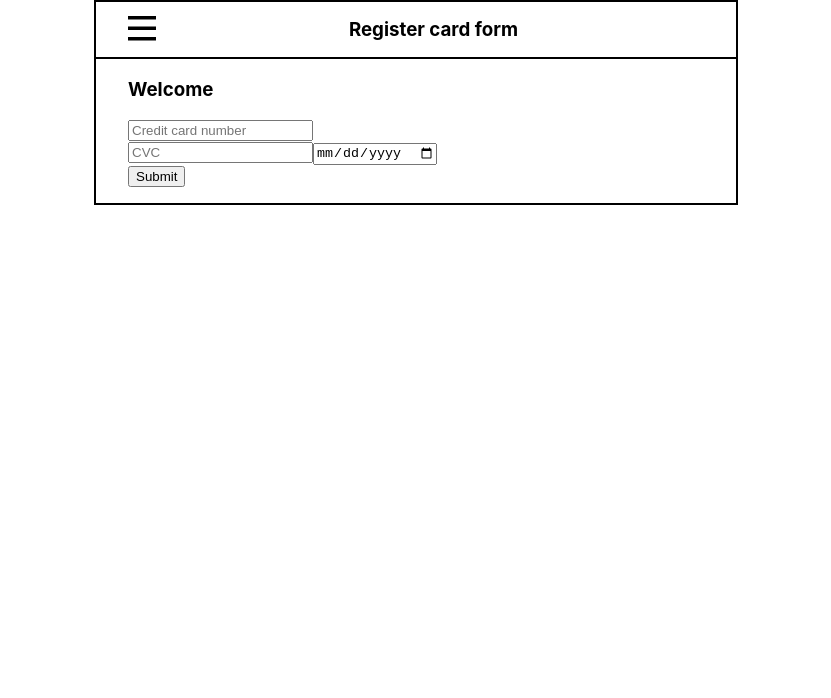
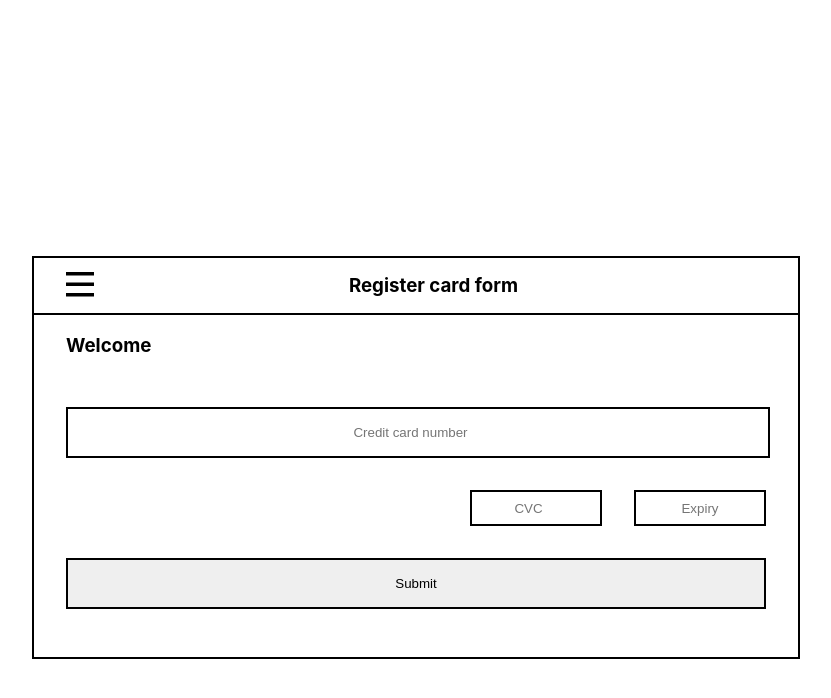
Before and after one commit to Miranda-hj/tower-task, a React (Create React App) app: page / in a window 1280 px wide. Shown: the top 698 px of the page, without its empty margins (224-1055 px from the left). Built offline with nearby package versions, Linux system fonts and the light colour scheme.

Commit message:
create form

```diff
--- a/src/App.module.scss
+++ b/src/App.module.scss
@@ -1,5 +1,4 @@
 .basic {
   border: 2px solid;
-  width: 50%;
-  margin: auto;
+  margin: 20%;
 }
--- a/src/component/content/content.module.scss
+++ b/src/component/content/content.module.scss
@@ -1,6 +1,37 @@
 .basic {
     display: flex;
     flex-direction: column;
-    padding: 0 2rem 1rem 2rem;
-
+    padding: 0 2rem 3rem 2rem;
+    gap: 2rem;
 }
+.cardNumber {
+    border: 2px solid;
+    text-align: center;
+    padding: 1rem 0;
+    width: 100%;
+}
+.inputGroup {
+    display: flex;
+    flex-direction: row;
+    justify-content: flex-end;
+    gap: 2rem;
+}
+.cvc {
+    border: 2px solid;
+    text-align: center;
+    padding: 0.5rem 0;
+    width: 8rem;
+    height: 1rem;
+}
+.expiry {
+    border: 2px solid;
+    text-align: center;
+    padding: 0.5rem 0;
+    width: 8rem;
+    height: 1rem;
+}
+.submit {
+    border: 2px solid;
+    text-align: center;
+    padding: 1rem 0;
+}
--- a/src/component/content/content.tsx
+++ b/src/component/content/content.tsx
@@ -3,18 +3,29 @@ import styles from "./content.module.scss";
 
 export const Content = () => {
   return (
-    <div className={styles.basic}>
-      <form method={"get"}>
+    <form method={"get"}>
+      <div className={styles.basic}>
         <h3 className={styles.title}>Welcome </h3>
         <div>
-          <input type={"number"} placeholder={"Credit card number"} />
+          <input
+            type={"number"}
+            placeholder={"Credit card number"}
+            className={styles.cardNumber}
+          />
         </div>
-        <div>
-          <input type={"number"} placeholder={"CVC"} />
-          <input type={"date"} placeholder={"expiry"} />
+        <div className={styles.inputGroup}>
+          <input type={"number"} placeholder={"CVC"} className={styles.cvc} />
+          <input
+            type={"text"}
+            onChange={(e) => console.log(e.target.value)}
+            onFocus={(e) => (e.target.type = "date")}
+            onBlur={(e) => (e.target.type = "text")}
+            placeholder={"Expiry"}
+            className={styles.expiry}
+          />
         </div>
-        <input type={"button"} value={"Submit"} />
-      </form>
-    </div>
+        <input type={"button"} value={"Submit"} className={styles.submit} />
+      </div>
+    </form>
   );
 };
```
